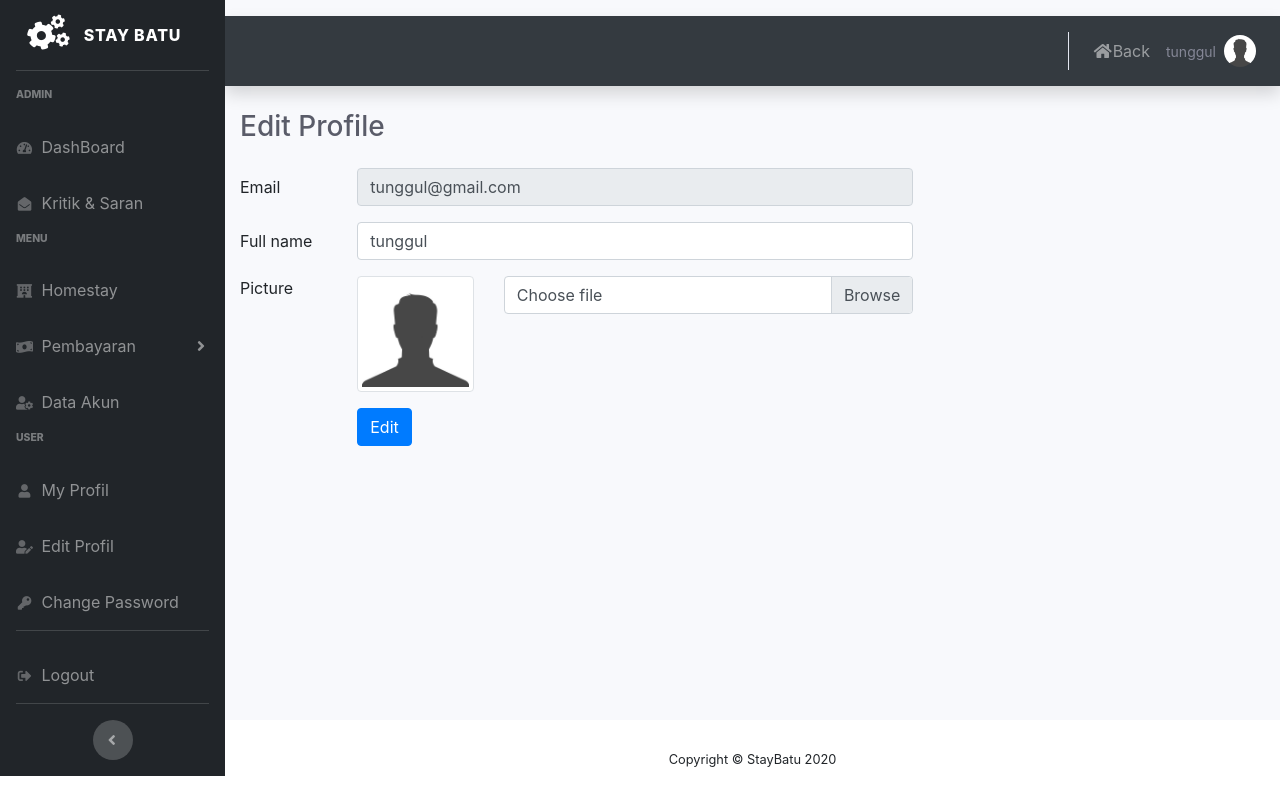
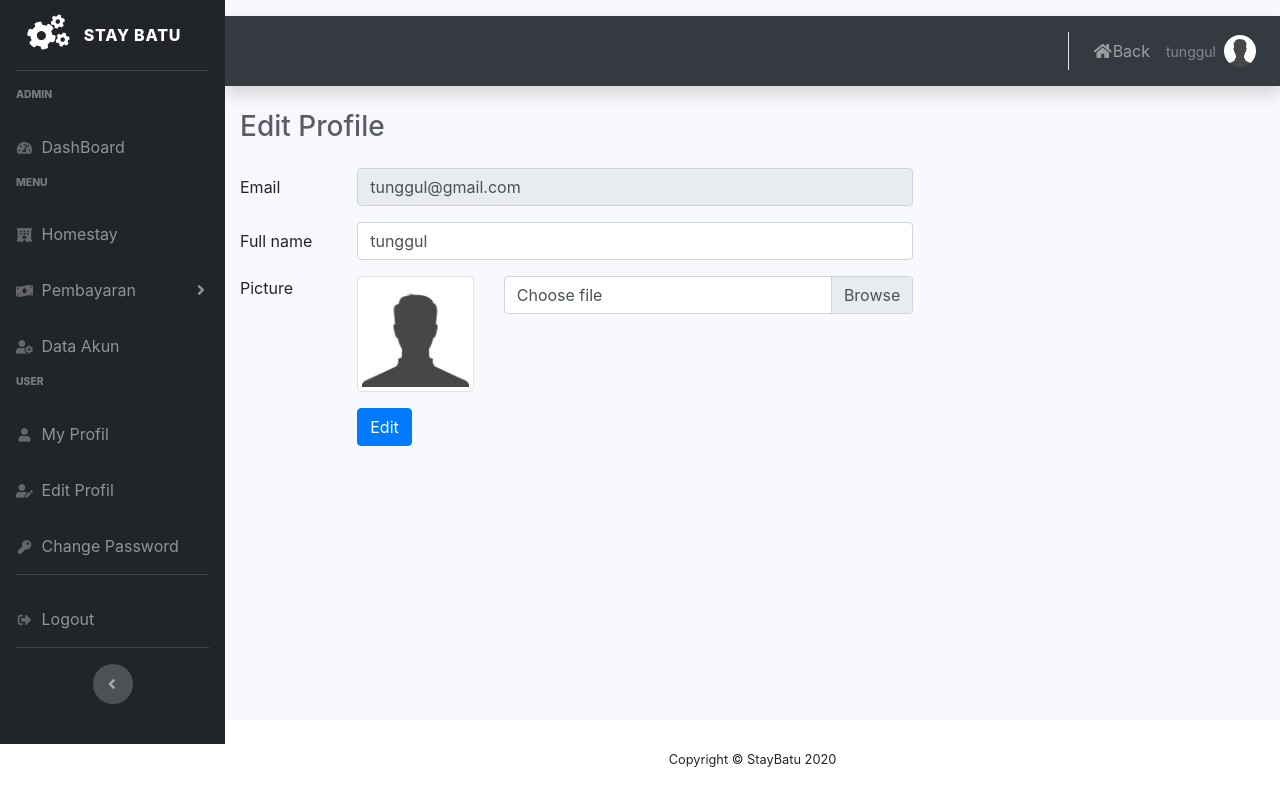
Before and after one commit to mercyano/StayBatu, a CodeIgniter app: page /staybatu-site/index.php/user/edit in a window 1280 px wide. Run offline with CodeIgniter, Linux system fonts and the light colour scheme; a user stored in the database is signed in; data comes from the database, SQL or seed files in the repository; some libraries are stand-ins or nearby versions.

Commit message:
Update sidebar.php
Menghapus kritik dan saran

```diff
--- a/staybatu-site/application/views/templates_login/sidebar.php
+++ b/staybatu-site/application/views/templates_login/sidebar.php
@@ -23,11 +23,6 @@
                     <span>DashBoard</span>
                 </a>
             </li>
-            <li class="nav-item">
-                <a class="nav-link" href="<?= base_url('admin/kritik'); ?>">
-                    <i class="fas fa-fw fa-envelope-open"></i>
-                    <span>Kritik & Saran</span></a>
-            </li>
 
             <!-- LOOPING MENU -->
             <div class="sidebar-heading">
@@ -47,7 +42,6 @@
                   </a>
                   <div class="dropdown-menu" aria-labelledby="pagesDropdown">
                     <a class="dropdown-item" href="<?= base_url('admin/reservasi'); ?>">Booking</a>
-                    <a class="dropdown-item" href="<?= base_url('admin/reservasi_pembayaran'); ?>">Transaksi</a>
                     <a class="dropdown-item" href="<?= base_url('admin/pemesan'); ?>">Pemesan</a>
                   </div>
             </li>
```
